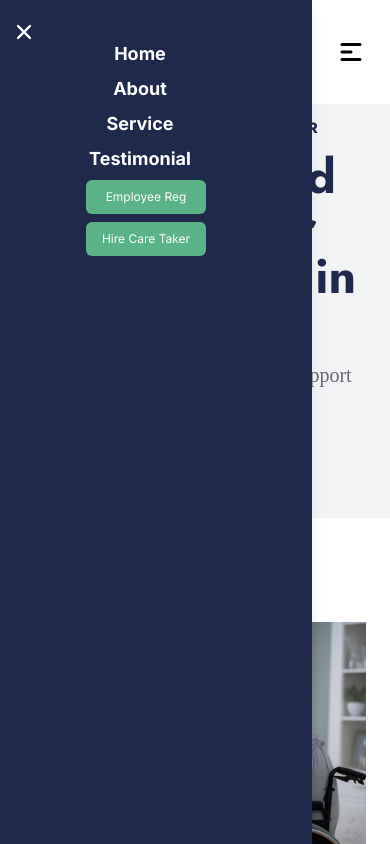
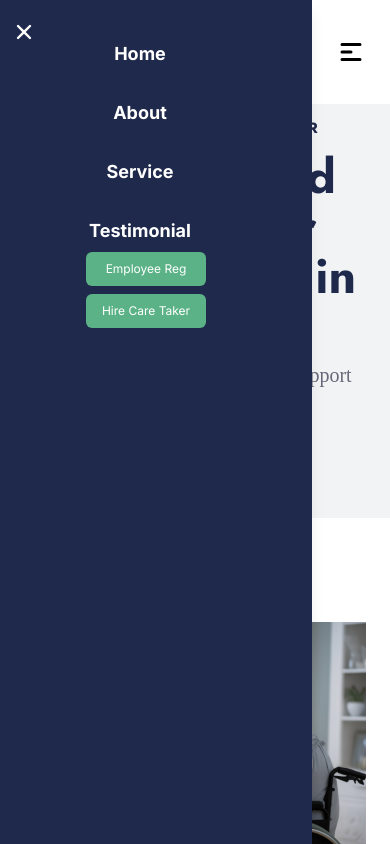
Before and after one commit to MrbadMiro/Royal, a React (Vite) app: page / in a window 390 px wide. Both pictures are taken after a click on the icon 351 px from the left and 52 px from the top of the page. Shown: the top 844 px of the page. Built offline with nearby package versions, Linux system fonts and the light colour scheme.

Commit message:
Some Changes)

```diff
--- a/src/Navbar/Navbar.jsx
+++ b/src/Navbar/Navbar.jsx
@@ -74,13 +74,13 @@ const Navbar = () => {
 						initial={{ x: -100, opacity: 0 }}
 						animate={{ x: 0, opacity: 1 }}
 						transition={{ duration: 0.3 }}
-						className="fixed h-full w-[80vw] top-0 left-0 z-30 bg-navy text-white flex flex-col    shadow-lg ">
+						className="fixed h-full w-[80vw] top-0 left-0 z-30 bg-navy text-white flex flex-col  i  shadow-lg ">
 						<div className="w-full flex flex-col relative items-center top-2 justify-center  py-8">
 							<HiX
 								className="absolute left-3 top-3 text-2xl cursor-pointer"
 								onClick={() => setToggle(false)}
 							/>
-							<div className="flex flex-col items-center justify-center gap-2 text-[18px]">
+							<div className="flex flex-col items-center justify-center gap-8 text-left mt text-[18px]">
 								{navLinks.map((navLink) => (
 									<MobileNavLinks
 										key={navLink.id}
```
